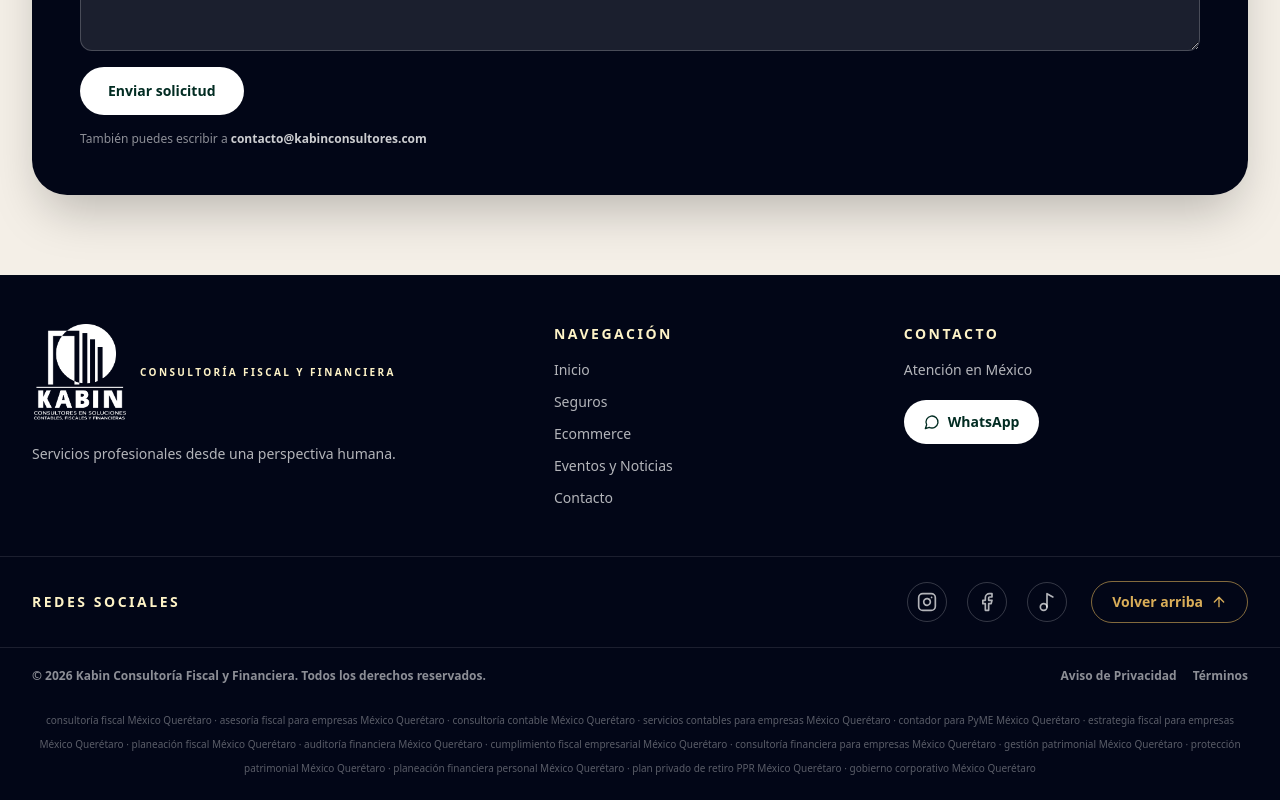
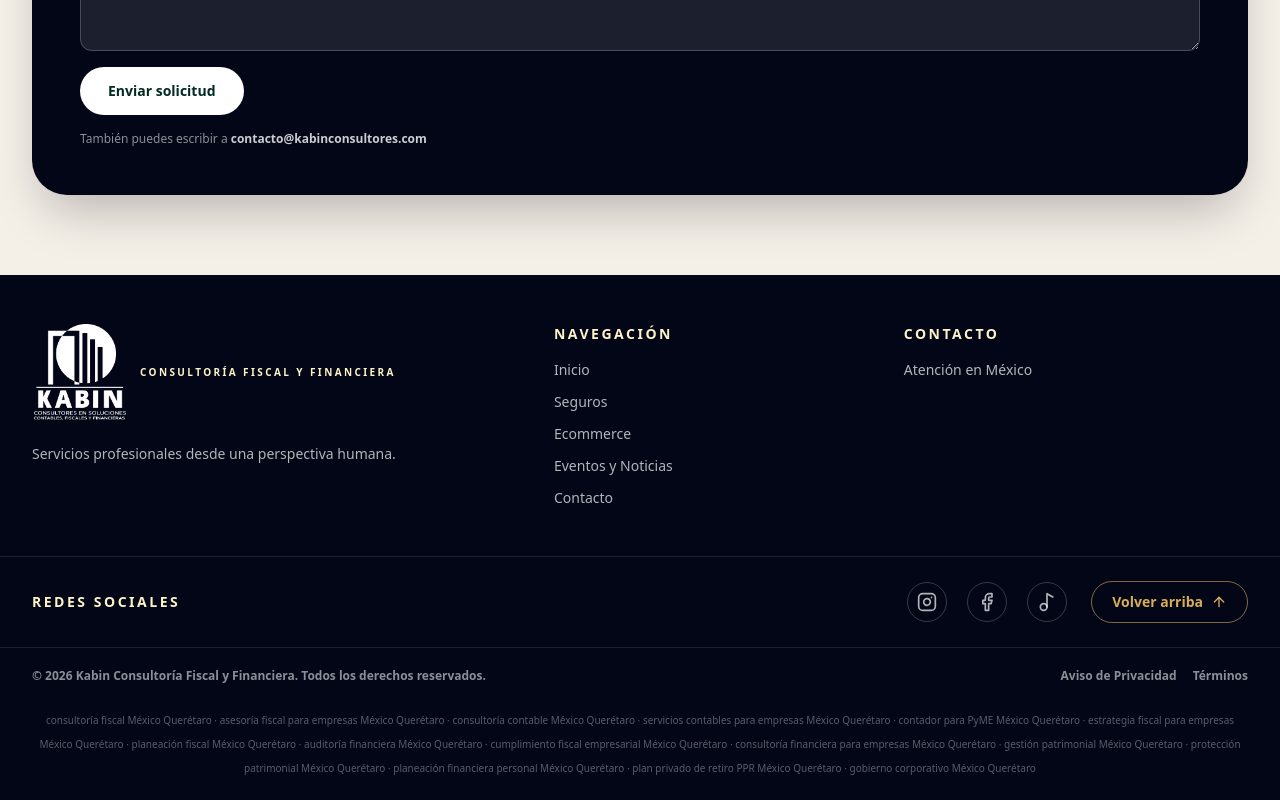
Before and after one commit to o7digital/kabin, a React (Vite) app: page / in a window 1280 px wide. Shown: the part 6936-7736 px from the top of the page. Built offline with nearby package versions, Linux system fonts and the light colour scheme.

Commit message:
Remove footer WhatsApp button

```diff
--- a/KabinConsultoriaMockup.jsx
+++ b/KabinConsultoriaMockup.jsx
@@ -1890,12 +1890,6 @@ export default function KabinConsultoriaMockup() {
             <p className="text-sm font-black uppercase tracking-[0.18em] text-amber-100">{t.footerContact}</p>
             <div className="mt-4 grid gap-3 text-sm text-white/70">
               <p>{t.mexico}</p>
-              <a
-                href={whatsappUrl}
-                className="mt-2 inline-flex w-fit items-center gap-2 rounded-full bg-white px-5 py-3 font-black text-emerald-950 transition hover:-translate-y-0.5"
-              >
-                <MessageCircle size={16} /> WhatsApp
-              </a>
             </div>
           </div>
         </div>
```
